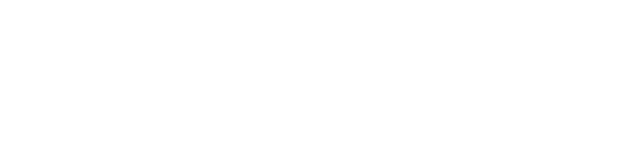
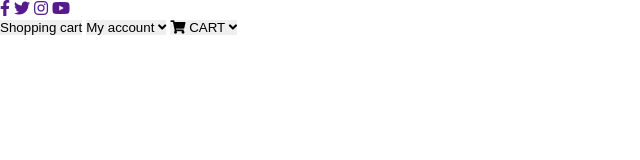
Before and after one commit to flavio-secondini/proj-html-vuejs, a website: page index.html in a window 1280 px wide. Shown: the whole page, without its empty margins (0-640 px from the left). Drawn offline with Linux system fonts and the light colour scheme.

Commit message:
html navbar

```diff
--- a/index.html
+++ b/index.html
@@ -11,7 +11,24 @@
 <body>
 
   <header>
-
+    <section>
+      <div class="navbar">
+        <div class="upper-navbar">
+          <div class="upper-left-navbar">
+            <a href=""><i class="fab fa-facebook-f"></i></a>
+            <a href=""><i class="fab fa-twitter"></i></a>
+            <a href=""><i class="fab fa-instagram"></i></a>
+            <a href=""><i class="fab fa-youtube"></i></a>
+          </div>
+          <div class="upper-right-navbar">
+            <button> <span>Shopping cart</span> </button>
+            <button> <span>My account</span> <i class="fas fa-angle-down"></i> </button>
+            <button> <i class="fas fa-shopping-cart"></i> <span>CART</span> <i class="fas fa-angle-down"></i></button>
+          </div>
+        </div>
+        <div class="lower-navbar"></div>
+      </div>
+    </section>
   </header>
 
   <main></main>
```
